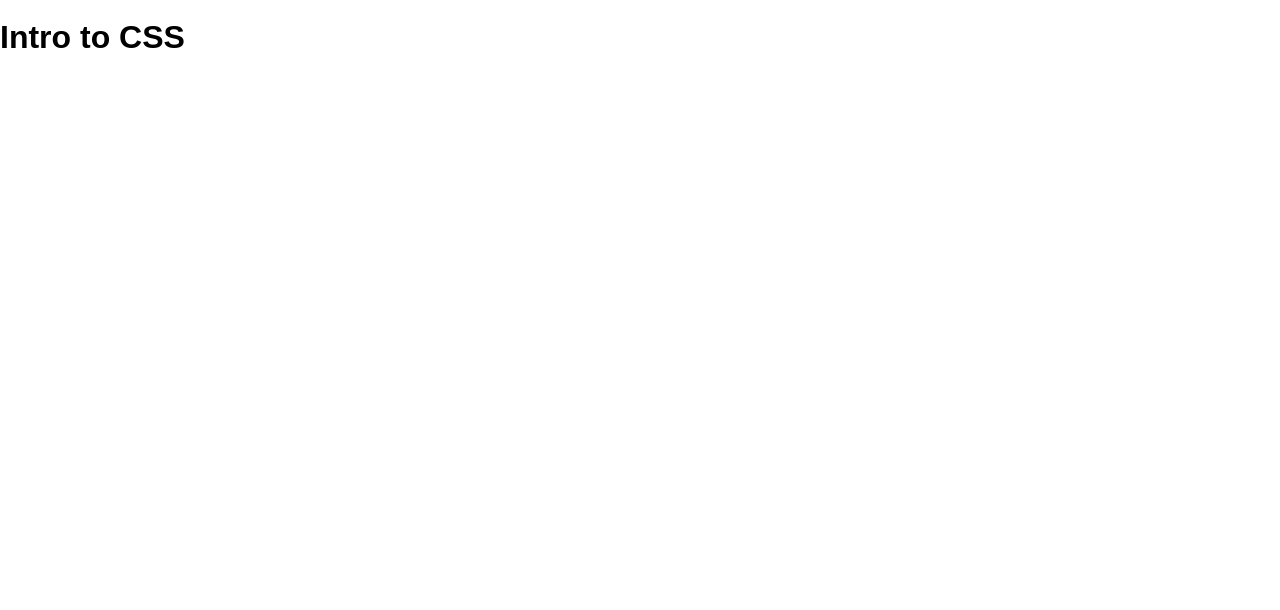
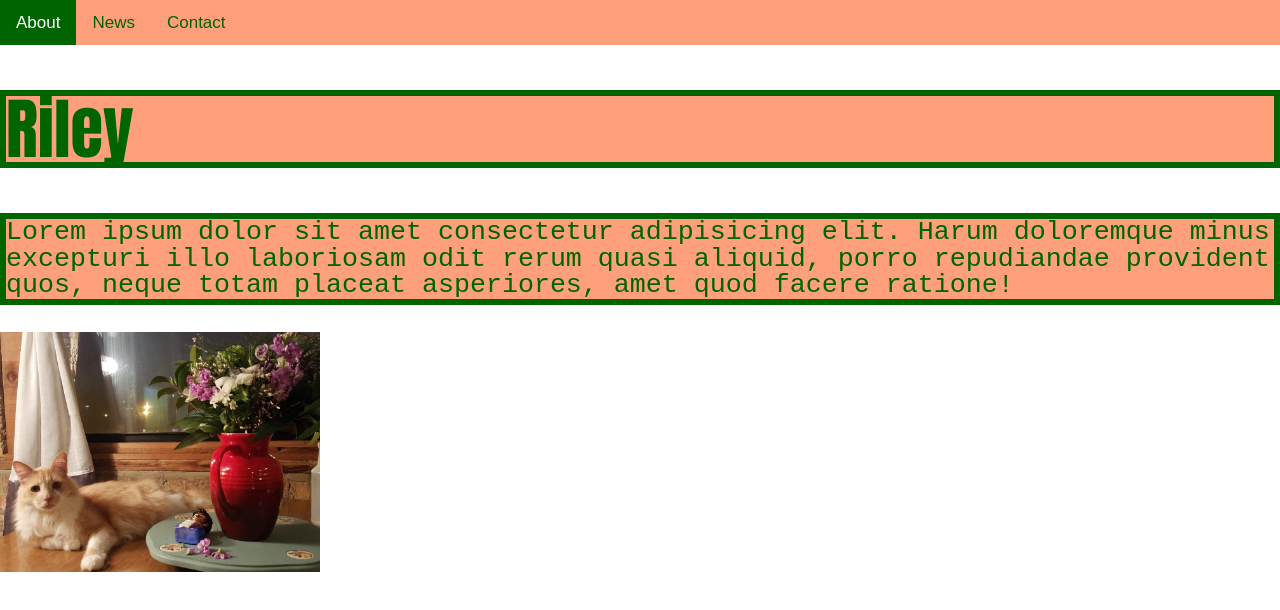
Before and after one commit to jessicaevans17/intro-to-css, a website: page public/index.html in a window 1280 px wide. Drawn offline with Linux system fonts and the light colour scheme.

Commit message:
Added topnav and changed border widths

```diff
--- a/public/index.html
+++ b/public/index.html
@@ -8,6 +8,14 @@
     <link rel="stylesheet" href="/screen.css">
   </head>
   <body>
-    <h1 class='hello-world'>Intro to CSS</h1>
+      <div class="topnav">
+          <a class="active" href="#about">About</a>
+          <a href="#news">News</a>
+          <a href="#contact">Contact</a>
+        </div>
+    <h1 id="Kitty">Riley</h1>
+    <p class="green-text">Lorem ipsum dolor sit amet consectetur adipisicing elit. Harum doloremque minus excepturi illo laboriosam odit rerum quasi aliquid, porro repudiandae provident quos, neque totam placeat asperiores, amet quod facere ratione!</p>
+    <img src="Riley.jpg" height="25%"width=25%>
+
   </body>
 </html>
--- a/public/screen.css
+++ b/public/screen.css
@@ -10,3 +10,43 @@ body {
   margin: 0;
   min-height: 100%;
 }
+
+#Kitty {
+  color: darkgreen;
+  font-family: Impact, Haettenschweiler, 'Arial Narrow Bold', sans-serif;
+  background-color: lightsalmon;
+  font-size: 50pt;
+  border: 5pt solid darkgreen
+}
+
+.green-text {
+  color: darkgreen;
+  background-color: lightsalmon;
+  font-size: 20pt;
+  font-family: 'Courier New', Courier, monospace;
+  border: 5pt solid darkgreen
+}
+
+.topnav {
+  background-color: lightsalmon;
+  overflow: hidden;
+}
+
+.topnav a {
+  float: left;
+  color: darkgreen;
+  text-align: center;
+  padding: 14px 16px;
+  text-decoration: none;
+  font-size: 17px;
+}
+
+.topnav a:hover {
+  background-color: #ddd;
+  color: black;
+}
+
+.topnav a.active {
+  background-color: darkgreen;
+  color: white;
+}
```
Also changed, not shown: package.json (+5 -3 lines), public/Riley.jpg (added), 1 other file.
